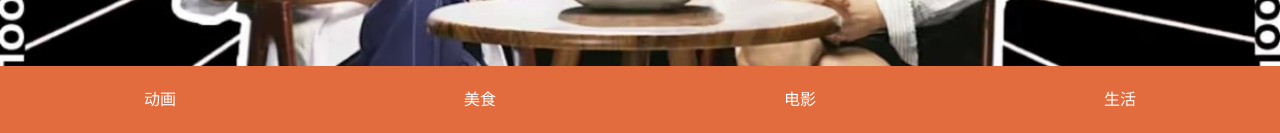
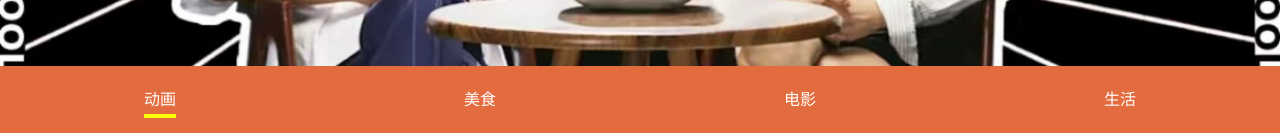
Before and after one commit to HSg666/active-page-demo, a React (Create React App) app: page / in a window 1280 px wide. Shown: the part 667-800 px from the top of the page. Built offline with nearby package versions, Linux system fonts and the light colour scheme.

Commit message:
feat：完成tab栏交互效果

```diff
--- a/package.json
+++ b/package.json
@@ -6,6 +6,7 @@
     "@testing-library/jest-dom": "^5.16.5",
     "@testing-library/react": "^13.4.0",
     "@testing-library/user-event": "^13.5.0",
+    "classnames": "^2.3.2",
     "eslint": "8.22.0",
     "node-sass": "^8.0.0",
     "react": "^18.2.0",
--- a/src/sessions/SecondSection/index.jsx
+++ b/src/sessions/SecondSection/index.jsx
@@ -1,18 +1,44 @@
-import React from 'react'
+import React, { useState } from 'react'
 import CartoonImg from '../../assets/cartoon.jpg'
 import FoodImg from '../../assets/food.jpg'
 import MovieImg from '../../assets/movie.png'
 import LifeImg from '../../assets/life.jpg'
 import styles from './styles.module.scss'
+import classNames from 'classnames'
+
+const tabs = [
+    {
+        key: 'cartoon',
+        name: '动画'
+    },
+    {
+        key: 'food',
+        name: '美食'
+    },
+    {
+        key: 'movie',
+        name: '电影'
+    },
+    {
+        key: 'lift',
+        name: '生活'
+    },
+]
 
 const SecondSession = () => {
+    const [activeTab, setActiveTab] = useState('cartoon')
     return (
         <div className={styles.secondSection}>
             <ul>
-                <li>动画</li>
-                <li>美食</li>
-                <li>电影</li>
-                <li>生活</li>
+                {
+                    tabs.map( tab => (
+                        <li key={tab.key}  onClick={ ()=> setActiveTab(tab.key) }>
+                            <span>{ tab.name }</span>
+                            <span className={ classNames(styles.line,{ [styles.visibel]: activeTab === tab.key })  }></span>
+                        </li>
+                    ) )
+                }
+
             </ul>
             <section className={styles.section}>
                 <h2>动画</h2>
--- a/src/sessions/SecondSection/styles.module.scss
+++ b/src/sessions/SecondSection/styles.module.scss
@@ -7,11 +7,36 @@
 
     li {
       color: white;
+      position: relative;
+      .line {
+        position: absolute;
+        bottom: -8px;
+        left: 50%;
+        transform: translateX(-50%);
+        -webkit-transform: translateX(-50%);
+        -moz-transform: translateX(-50%);
+        -ms-transform: translateX(-50%);
+        -o-transform: translateX(-50%);
+        height: 4px;
+        width: 100%;
+        background-color: #fcff05;
+        opacity: 0;
+        transition: opacity 0.3s;
+        -webkit-transition: opacity 0.3s;
+        -moz-transition: opacity 0.3s;
+        -ms-transition: opacity 0.3s;
+        -o-transition: opacity 0.3s;
+      }
+      .visibel {
+        opacity: 1;
+      }
     }
   }
   section {
     padding: 16px;
-
+    h2 {
+      color: white;
+    }
     img {
       width: 100%;
       padding-top: 16px;
```
Also changed, not shown: 2 other files (tests, documents, lock files or other folders).
